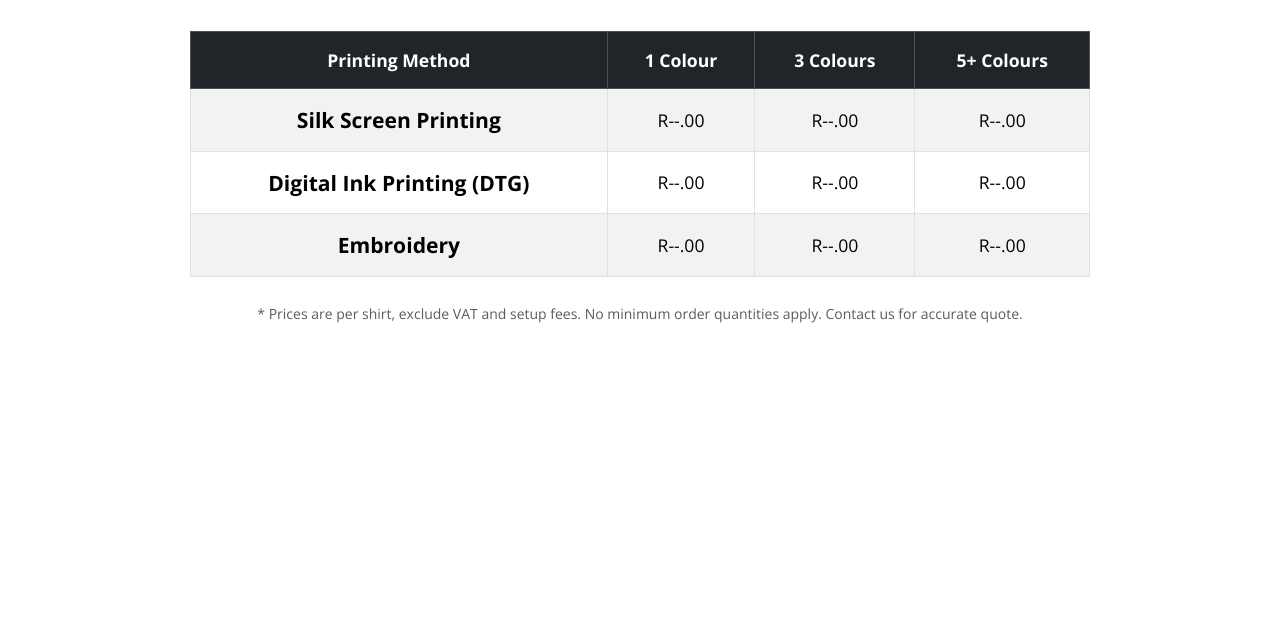
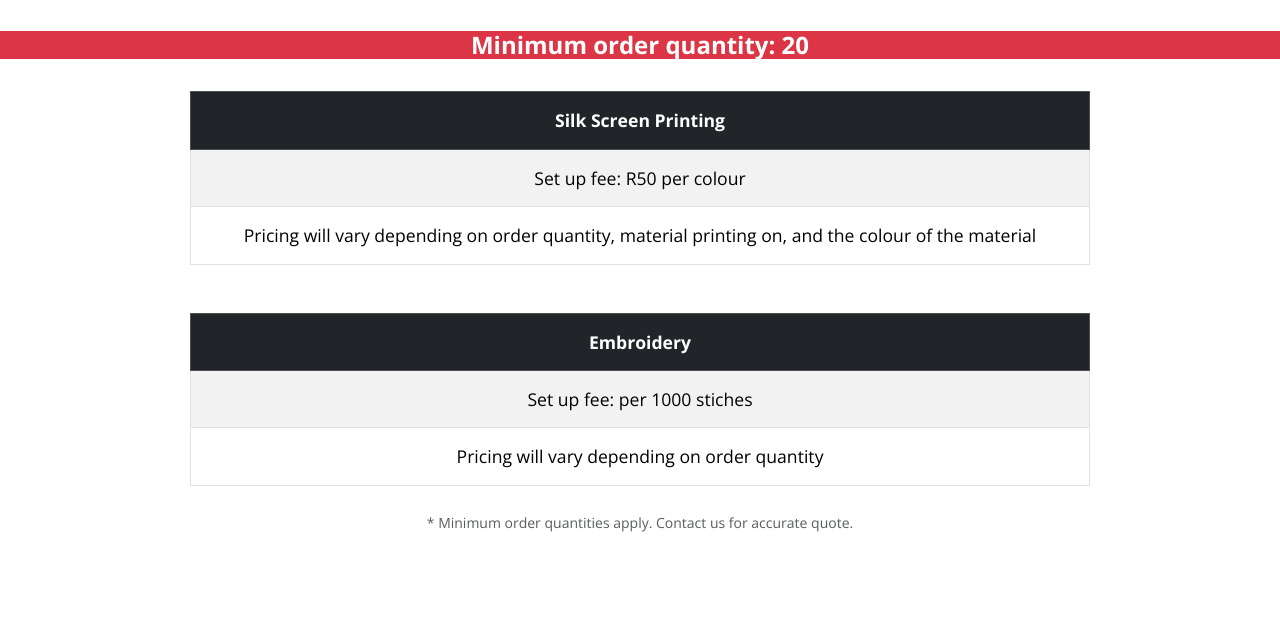
Before and after one commit to daniel1david/catchy-prints, a plain HTML site: page pricing.html in a window 1280 px wide. Shown: the part 179-800 px from the top of the page. Drawn offline with nearby package versions, Linux system fonts and the light colour scheme.

Commit message:
updated pricing, and updated index colours

```diff
--- a/nav.html
+++ b/nav.html
@@ -7,9 +7,8 @@
     </a>
 
     <!-- 2. Hamburger button -->
-    <button class="navbar-toggler" type="button" data-bs-toggle="collapse"
-            data-bs-target="#navbarScroll" aria-controls="navbarScroll"
-            aria-expanded="false" aria-label="Toggle navigation">
+    <button class="navbar-toggler" type="button" data-bs-toggle="collapse" data-bs-target="#navbarScroll"
+      aria-controls="navbarScroll" aria-expanded="false" aria-label="Toggle navigation">
       <span class="navbar-toggler-icon"></span>
     </button>
 
@@ -18,12 +17,12 @@
       <ul class="navbar-nav ms-auto pe-lg-3 pe-xl-5 my-2 my-lg-0 navbar-nav-scroll">
         <li class="nav-item"><a class="nav-link active" aria-current="page" href="index.html">Home</a></li>
         <li class="nav-item dropdown">
-          <a class="nav-link dropdown-toggle" href="services.html" role="button"
-             data-bs-toggle="dropdown" aria-expanded="false">Services</a>
+          <a class="nav-link dropdown-toggle" href="services.html" role="button" data-bs-toggle="dropdown"
+            aria-expanded="false">Services</a>
           <ul class="dropdown-menu border border-0">
             <li><a class="dropdown-item" href="custom-printing.html">Custom Printing</a></li>
             <li><a class="dropdown-item" href="screen-printing.html">Screen Printing</a></li>
-            <li><a class="dropdown-item" href="contract-printing.html">Contract Printing</a></li>
+            <!-- <li><a class="dropdown-item" href="contract-printing.html">Contract Printing</a></li> -->
             <li><a class="dropdown-item" href="embroidery.html">Embroidery</a></li>
           </ul>
         </li>
--- a/pricing.html
+++ b/pricing.html
@@ -25,7 +25,9 @@
     <!-- Google font -->
     <link rel="preconnect" href="https://fonts.googleapis.com">
     <link rel="preconnect" href="https://fonts.gstatic.com" crossorigin>
-    <link href="https://fonts.googleapis.com/css2?family=Open+Sans:wght@300;400;600;700;800&family=Open+Sans:ital,wght@0,300;0,400;0,600;0,700;0,800;1,300;1,400;1,600;1,700;1,800&family=Lato:wght@100;300;400;700;900&family=Lato:ital,wght@0,100;0,300;0,400;0,700;0,900;1,100;1,300;1,400;1,700;1,900&family=Nunito:wght@300;400;700;900&display=swap" rel="stylesheet">
+    <link
+        href="https://fonts.googleapis.com/css2?family=Open+Sans:wght@300;400;600;700;800&family=Open+Sans:ital,wght@0,300;0,400;0,600;0,700;0,800;1,300;1,400;1,600;1,700;1,800&family=Lato:wght@100;300;400;700;900&family=Lato:ital,wght@0,100;0,300;0,400;0,700;0,900;1,100;1,300;1,400;1,700;1,900&family=Nunito:wght@300;400;700;900&display=swap"
+        rel="stylesheet">
 </head>
 
 <body>
@@ -35,9 +37,45 @@
     </header>
     <main>
         <div class="pricing">
-            <h3 class="text-center mb-5">Pricing Options</h3>
+            <h3 class="text-center mb-5">Pricing</h3>
+            <h4 class="text-center fw-bold bg-danger text-white">Minimum order quantity: 20</h4><br>
 
             <div class="table-responsive">
+                <table class="table table-bordered table-striped pricing-table">
+                    <thead class="table-dark">
+                        <tr>
+                            <th>Silk Screen Printing</th>
+                        </tr>
+                    </thead>
+                    <tbody>
+                        <tr>
+                            <td>Set up fee: R50 per colour</td>
+                        </tr>
+                        <tr>
+                            <td>Pricing will vary depending on order quantity, material printing on,
+                                and the colour
+                                of the material</td>
+                        </tr>
+                    </tbody>
+                </table>
+                <table class="table table-bordered table-striped pricing-table mt-5">
+                    <thead class="table-dark">
+                        <tr>
+                            <th>Embroidery</th>
+                        </tr>
+                    </thead>
+                    <tbody>
+                        <tr>
+                            <td>Set up fee: per 1000 stiches</td>
+                        </tr>
+                        <tr>
+                            <td>Pricing will vary depending on order quantity</td>
+                        </tr>
+                    </tbody>
+                </table>
+            </div>
+
+            <!-- <div class="table-responsive">
                 <table class="table table-bordered table-striped pricing-table">
                     <thead class="table-dark">
                         <tr>
@@ -68,10 +106,13 @@
                         </tr>
                     </tbody>
                 </table>
-            </div>
+            </div> -->
 
             <div class="note text-center mt-4 text-muted">
-                <small>* Prices are per shirt, exclude VAT and setup fees. No minimum order quantities apply. Contact us for accurate quote.</small>
+                <!-- <small>* Prices are per shirt, exclude VAT and setup fees. Minimum order quantities apply. Contact us
+                    for accurate quote.</small> -->
+                <small>* Minimum order quantities apply. Contact us
+                    for accurate quote.</small>
             </div>
         </div>
 
--- a/style.css
+++ b/style.css
@@ -16,10 +16,10 @@ html, body {
         #2575FC 50%,    /* Blue from your logo */
         #00D4FF 100%    /* Cyan from your logo */
     );
-    background-image: url('images/banner.jpg'); /* fallback if you still want a photo */
+    /* background-image: url('images/banner.jpg'); //Fall back photo
     background-size: cover;
     background-position: center;
-    background-blend-mode: overlay;
+    background-blend-mode: overlay; */
     position: relative;
     margin-top: var(--navbar-height, 0);            /* automatically adjusts to navbar */
 }
@@ -28,7 +28,7 @@ html, body {
 .hero-overlay {
     position: absolute;
     top: 0; left: 0; right: 0; bottom: 0;
-    background: rgba(0, 0, 0, 0.65);
+    background: rgba(0, 0, 0, 0.5);
     z-index: 1;
 }
 
@@ -42,8 +42,7 @@ html, body {
 
 
 
-
-/* Optional: If navbar is transparent and sits ON TOP of hero (most modern look) */
+/* If navbar is transparent and sits ON TOP of hero (most modern look) */
 header {
     position: absolute;
     top: 0;
```
Also changed, not shown: index.html (+3 -3 lines), 2 other files. Lines whose indentation alone changed are shown as unchanged.
